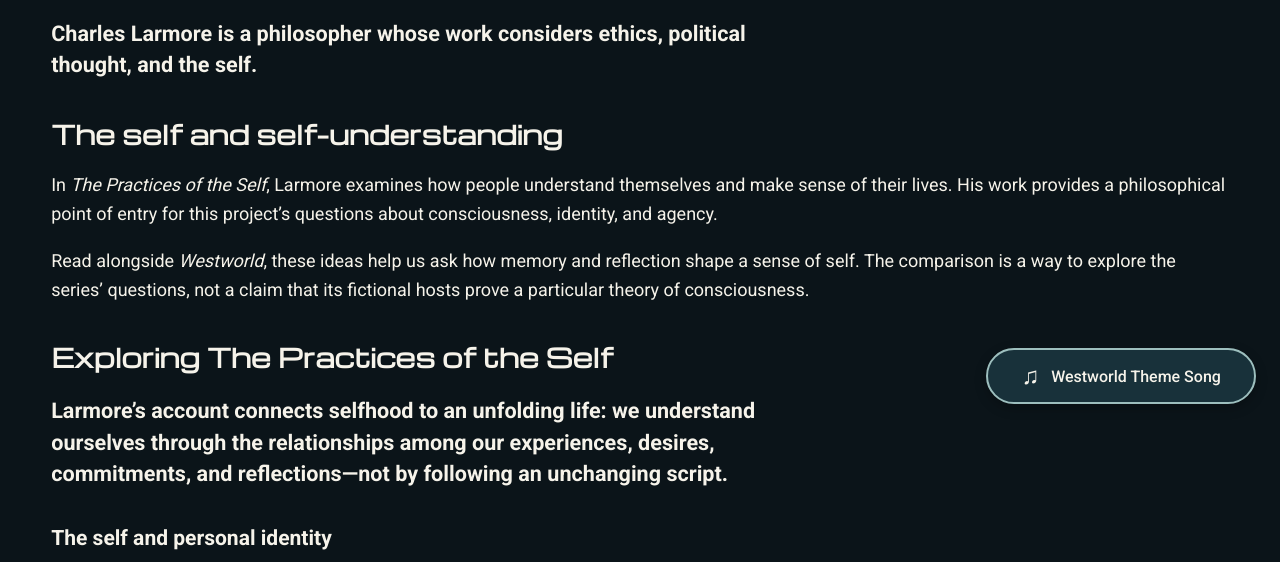
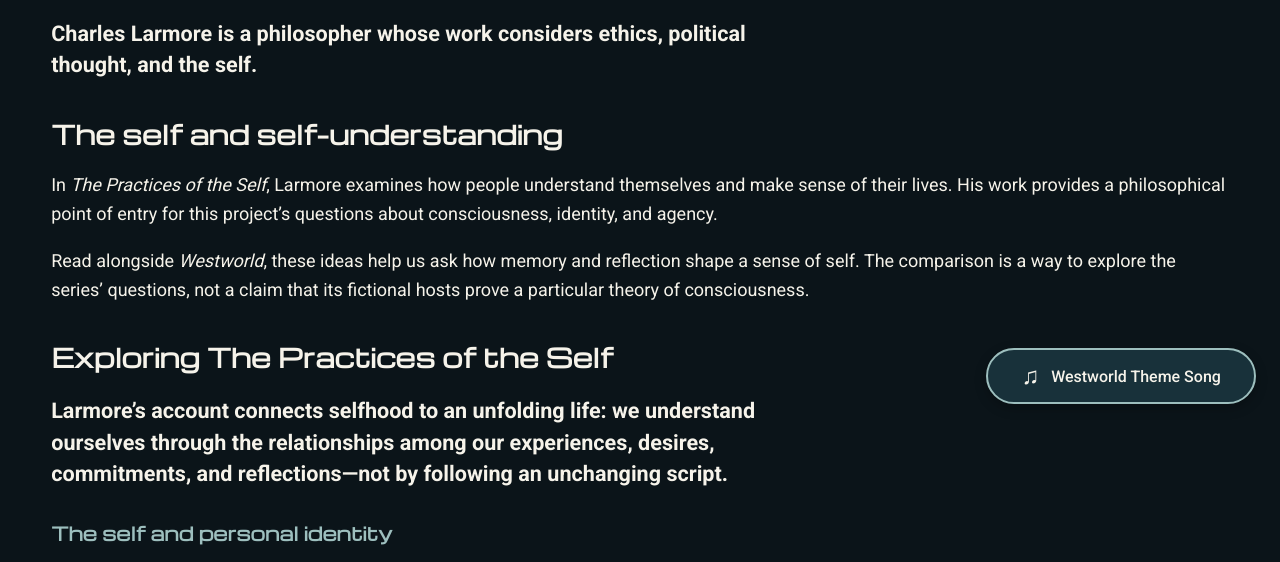
Before and after one commit to um-lrc-hnr241/2026-fall-hector, a plain HTML site: page charles-larmore.html in a window 1280 px wide. Shown: the part 372-934 px from the top of the page. Drawn offline with nearby package versions, Linux system fonts and the light colour scheme.

Commit message:
Agent: update styles.css

```diff
--- a/styles.css
+++ b/styles.css
@@ -1003,6 +1003,13 @@ video {
   }
 }
 
+.larmore-reading h3 {
+  color: var(--muted);
+  font-family: Michroma, "Arial Narrow", sans-serif;
+  font-size: 1.15rem;
+  line-height: 1.4;
+}
+
 /* Delos Host Archive */
 .archive-page {
   min-height: 100vh;
```
